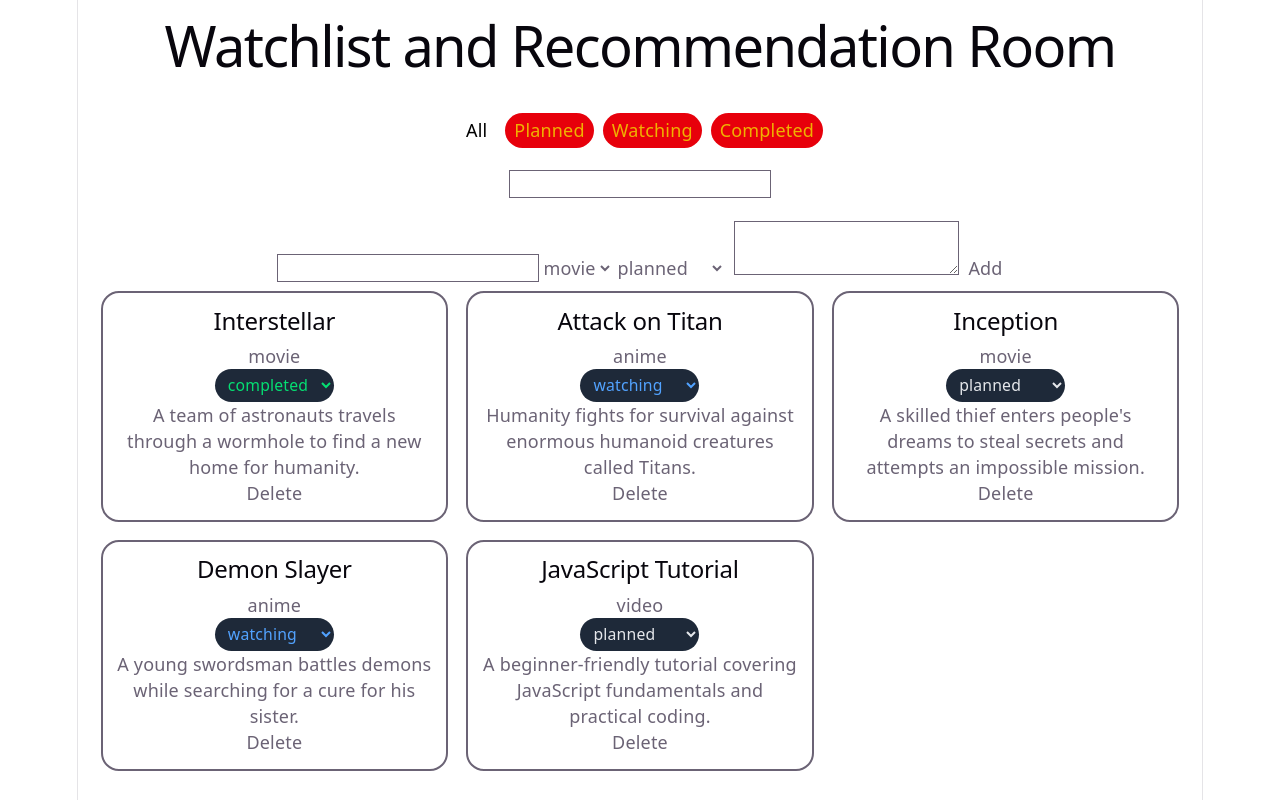
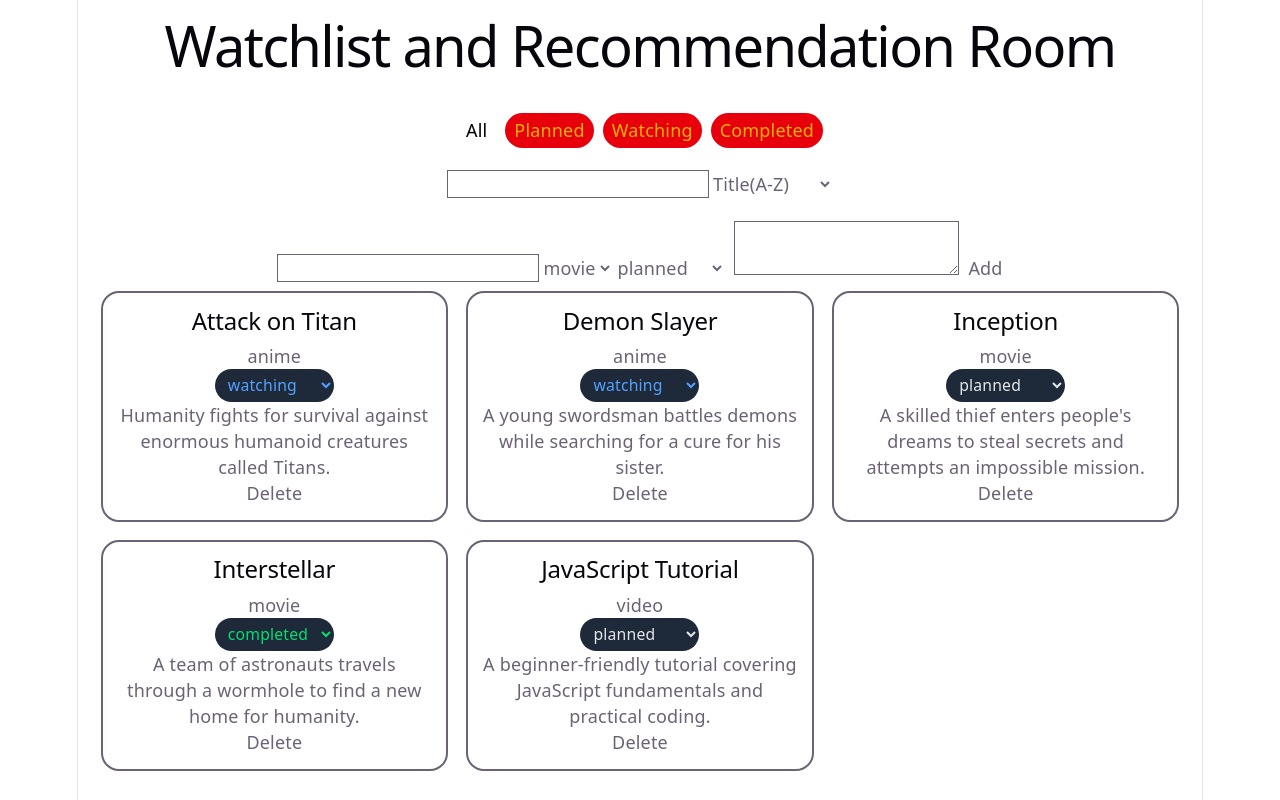
Before and after one commit to Harsh26-star/watchlist-room, a React (Vite) app: page / in a window 1280 px wide. Built offline with nearby package versions, Linux system fonts and the light colour scheme.

Commit message:
Add sorting

```diff
--- a/src/App.jsx
+++ b/src/App.jsx
@@ -12,6 +12,7 @@
   const [items, setItems] = useState(mediaList)
   const [query, setQuery] = useState("")
   const [statusFilter, setStatusFilter] = useState("all");
+  const [sortBy, setSortBy] = useState("title")
 
   function handleDelete(id) {
     const newItems = items.filter((item) => item.id !== id)
@@ -50,11 +51,21 @@
     setItems(newItems)
   }
 
+  function handleSort(sort) {
+    setSortBy(sort)
+  }
+
   const visibleItems = items.filter((item) => {
     const matchesQuery = item.title.toLowerCase().includes(query.toLowerCase())
     const matchesStatus = statusFilter === "all" || item.status === statusFilter
     return matchesQuery && matchesStatus
   });
+
+  const sortedItems = [...visibleItems].sort((a, b) =>
+    sortBy === "title"
+      ? a.title.localeCompare(b.title)
+      : b.id - a.id
+  );
 
   const noMatches = items.length > 0 && visibleItems.length === 0;
 
@@ -63,9 +74,9 @@
       <main className='max-w-5xl mx-auto px-5'>
         <Header />
         <StatusFilter value={statusFilter} onChange={handleFilter} />
-        <SearchBar value={query} onChange={handleSearch} />
+        <SearchBar value={query} onChange={handleSearch} onSort={handleSort} sort={sortBy} />
         <AddMediaForm onAdd={handleAdd} />
-        <Collection items={visibleItems} onDelete={handleDelete} noMatches={noMatches} onStatusChange={handleStatusChange} />
+        <Collection items={sortedItems} onDelete={handleDelete} noMatches={noMatches} onStatusChange={handleStatusChange} />
       </main>
     </>
   )
--- a/src/components/Collection.jsx
+++ b/src/components/Collection.jsx
@@ -1,6 +1,6 @@
 import MediaCard from './MediaCard'
 
-function Collection({ items, onDelete, noMatches, onStatusChange }) {
+function Collection({ items, onDelete, noMatches, onStatusChange,}) {
 
     if (noMatches) {
         return <p>No items match your search or filter</p>
--- a/src/components/SearchBar.jsx
+++ b/src/components/SearchBar.jsx
@@ -1,6 +1,12 @@
-function SearchBar({ value, onChange }) {
+function SearchBar({ value, onChange, sort, onSort }) {
     return (
-        <input type="text" value={value} onChange={onChange} className="border my-5"/>
+        <div>
+            <input type="text" value={value} onChange={onChange} className="border my-5" />
+            <select value={sort} onChange={(e) => onSort(e.target.value)}>
+                <option value="title">Title(A-Z)</option>
+                <option value="newest">Newest first</option>
+            </select>
+        </div>
     )
 }
 
```
